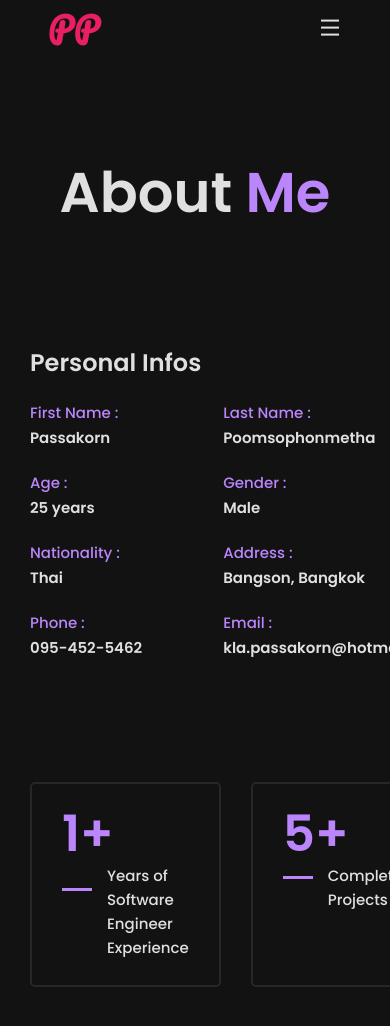
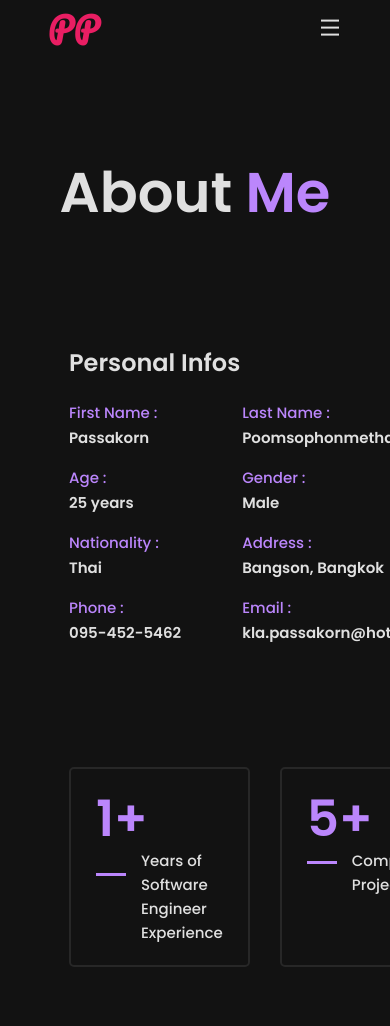
Before and after one commit to Ziilcher/vite_portfolio, a React (Vite) app: page /About in a window 390 px wide. Shown: the top 1026 px of the page. Built offline with nearby package versions, Linux system fonts and the light colour scheme.

Commit message:
Improve about page style.

```diff
--- a/src/pages/Aboutpage.css
+++ b/src/pages/Aboutpage.css
@@ -4,8 +4,12 @@
     grid-template-columns: repeat(2, 1fr);
 }
 
+.stats{
+    grid-template-rows: repeat(2, 1fr);
+}
+
 .info-list{
-    row-gap: 20px;
+    row-gap: 15px;
     margin-bottom: 32px;
 }
 
@@ -30,7 +34,7 @@
 
 .stats-box{
     border: 2px solid var(--border-dmode);
-    padding: 20px 30px 25px;
+    padding: 20px 25px;
     border-radius: 5px;
 }
 
@@ -71,6 +75,19 @@
 
 @media (max-width: 1023px){
     .about-container{
+        padding: 0 10%;
         grid-template-columns: repeat(1, 1fr);
     }
+
+    .about-info{
+        display: flex;
+        justify-content: center;
+        align-items: center;
+    }
+
+    .stats{
+        grid-template-rows: repeat(1, 1fr);
+        width: 100%;
+    }
+
 }
--- a/src/pages/Aboutpage.jsx
+++ b/src/pages/Aboutpage.jsx
@@ -17,18 +17,20 @@ function Aboutpage() {
         </h2>
 
         <div className="about-container grid">
+
           <div className="about-info">
-            <h3 className="section-subtitle">Personal Infos</h3>
-
-            <ul className='info-list grid'>
-              <Info />
-            </ul>
+            <div className="info-wrapper">
+              <h3 className="section-subtitle">Personal Infos</h3>
+              <ul className='info-list grid'>
+                <Info />
+              </ul>
+            </div>
           </div>
 
           <div className="stats grid">
             <Stats />
+          </div>
 
-          </div>
         </div>
       </section>
     </main>
```
